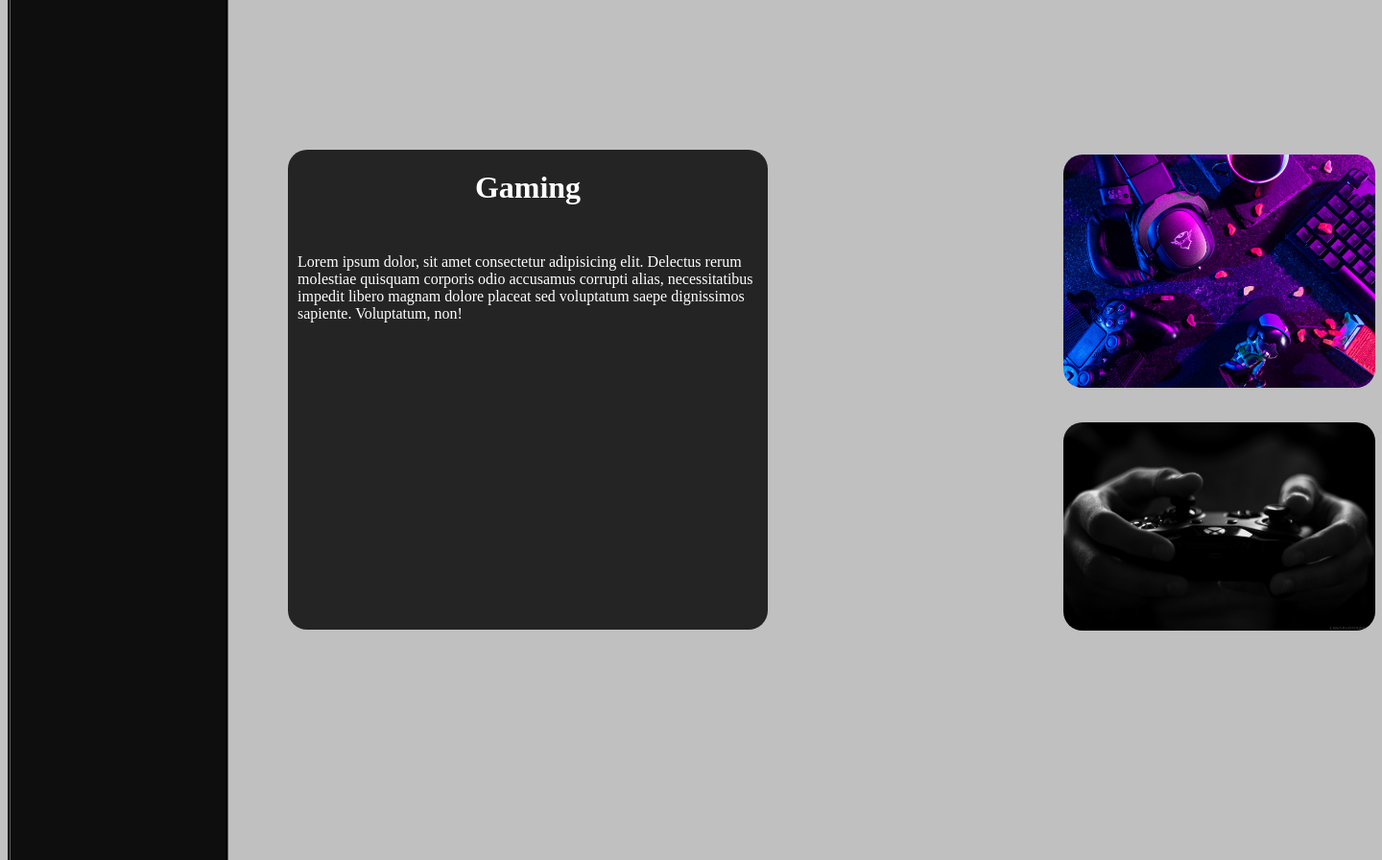
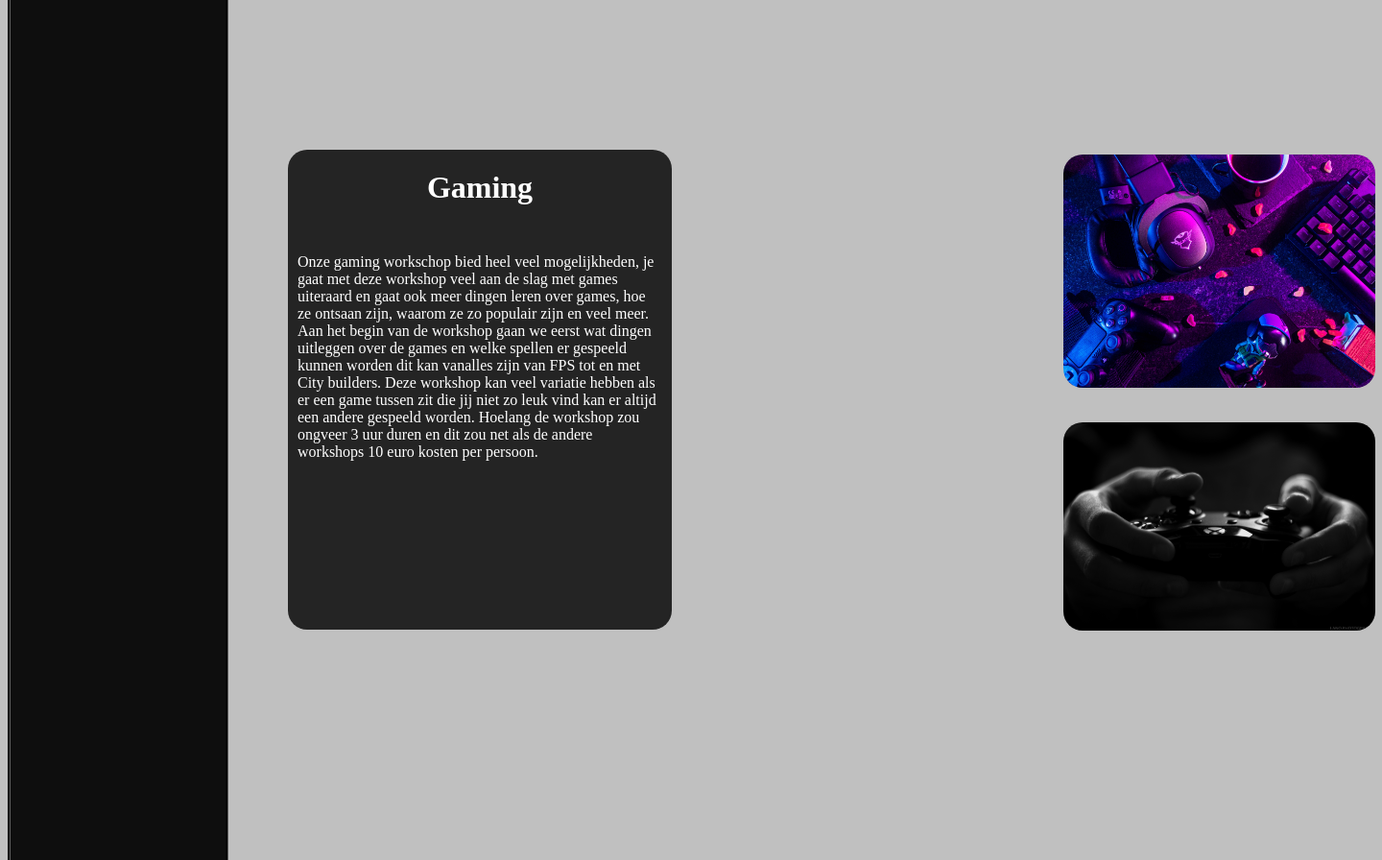
Before and after one commit to Deanmaister68/Ik-hou-van-hobby-s, a PHP site: page / in a window 1440 px wide. Shown: the part 144-1040 px from the top of the page at 96% size. Run offline with PHP 8.4, Linux system fonts and the light colour scheme.

Commit message:
Python + Gaming pagina

```diff
--- a/Evenementen/Games/Index.html
+++ b/Evenementen/Games/Index.html
@@ -34,7 +34,12 @@
     <div id="box1">
         <h1 class="text">Gaming</h1>
         <br>
-        <p id="text1">Lorem ipsum dolor, sit amet consectetur adipisicing elit. Delectus rerum molestiae quisquam corporis odio accusamus corrupti alias, necessitatibus impedit libero magnam dolore placeat sed voluptatum saepe dignissimos sapiente. Voluptatum, non!
+        <p id="text1">Onze gaming workschop bied heel veel mogelijkheden, je gaat met deze workshop veel aan de slag met
+            games uiteraard en gaat ook meer dingen leren over games, hoe ze ontsaan zijn, waarom ze zo populair zijn en veel meer.
+            Aan het begin van de workshop gaan we eerst wat dingen uitleggen over de games en welke spellen er gespeeld kunnen worden dit kan vanalles zijn
+            van FPS tot en met City builders. Deze workshop kan veel variatie hebben als er een game tussen zit die jij niet zo leuk vind kan
+            er altijd een andere gespeeld worden. Hoelang de workshop zou ongveer 3 uur duren en dit zou net als de andere workshops 10 euro kosten per persoon.
+
         </p>
     </div>
 
--- a/Evenementen/Games/Style.css
+++ b/Evenementen/Games/Style.css
@@ -47,7 +47,7 @@ header {
 
 #box1 {
 
-    width: 500px;
+    width: 400px;
     height: 500px;
     background-color:rgb(36, 36, 36);
     border-radius: 20px;
--- a/Evenementen/Index_Evenementen.html
+++ b/Evenementen/Index_Evenementen.html
@@ -31,7 +31,7 @@
 
         <a href="../About/Index_About.html"> <button class="button"> Over</button></a>
 
-        <a href="../Contact/contact.html"> <button class="button"> Contact</button></a>
+        <a href="../Contact/contact.htm"> <button class="button"> Contact</button></a>
 
     </div>
 
```
Also changed, not shown: talkbox/index.html (+13 -19 lines).
